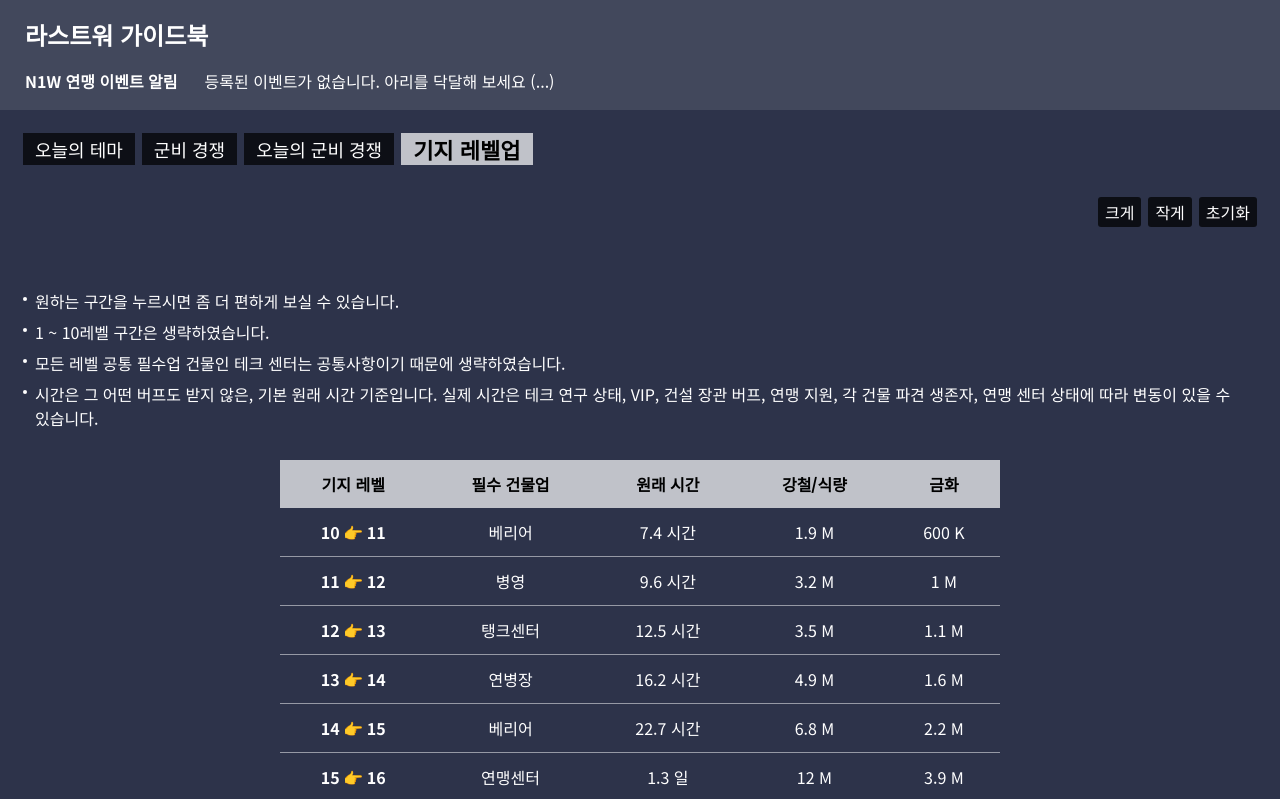
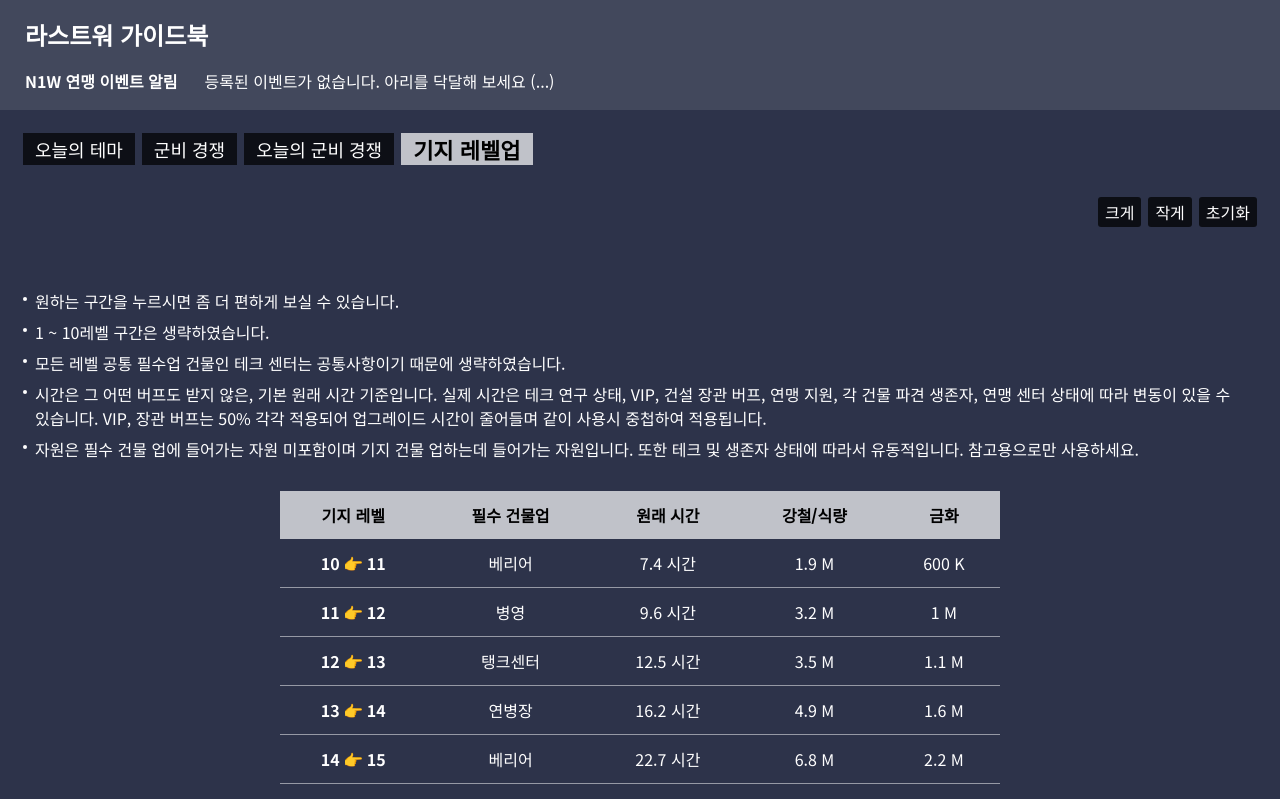
Before and after one commit to naninyang/lawar, a Next.js app: page /base in a window 1280 px wide. Shown: the top 799 px of the page. Built offline with nearby package versions, Linux system fonts and the light colour scheme; no server answers.

Commit message:
Update base.tsx

```diff
--- a/pages/base.tsx
+++ b/pages/base.tsx
@@ -43,7 +43,12 @@ export default function Base() {
         <li>모든 레벨 공통 필수업 건물인 테크 센터는 공통사항이기 때문에 생략하였습니다.</li>
         <li>
           시간은 그 어떤 버프도 받지 않은, 기본 원래 시간 기준입니다. 실제 시간은 테크 연구 상태, VIP, 건설 장관 버프,
-          연맹 지원, 각 건물 파견 생존자, 연맹 센터 상태에 따라 변동이 있을 수 있습니다.
+          연맹 지원, 각 건물 파견 생존자, 연맹 센터 상태에 따라 변동이 있을 수 있습니다. VIP, 장관 버프는 50% 각각
+          적용되어 업그레이드 시간이 줄어들며 같이 사용시 중첩하여 적용됩니다.
+        </li>
+        <li>
+          자원은 필수 건물 업에 들어가는 자원 미포함이며 기지 건물 업하는데 들어가는 자원입니다. 또한 테크 및 생존자
+          상태에 따라서 유동적입니다. 참고용으로만 사용하세요.
         </li>
       </ul>
       {data.length > 0 ? (
```
